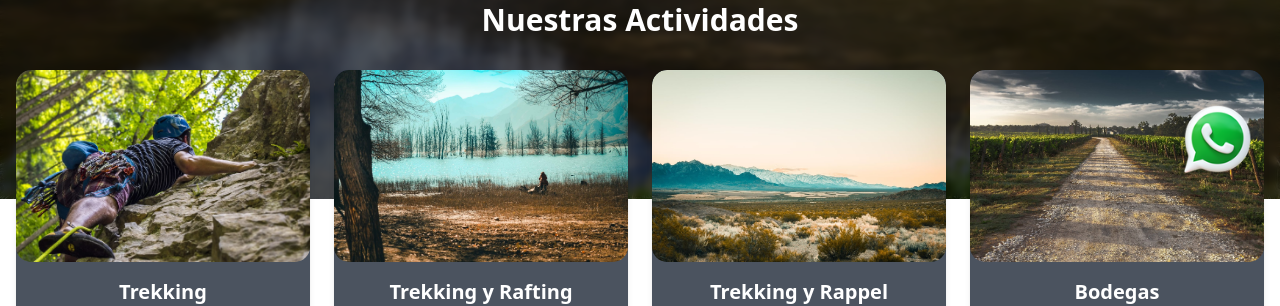
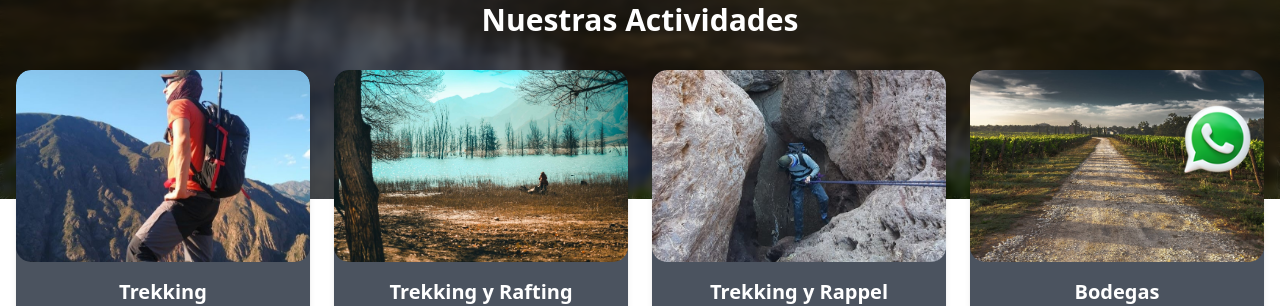
Before and after one commit to JoseGT85/INSTINTO-NOMADE-1, a React (Vite) app: page / in a window 1280 px wide. Shown: the part 601-907 px from the top of the page. Built offline with nearby package versions, Linux system fonts and the light colour scheme.

Commit message:
fotos nuevas

```diff
--- a/src/components/Activities/Activities.tsx
+++ b/src/components/Activities/Activities.tsx
@@ -4,9 +4,9 @@ import { useTranslation } from 'react-i18next';
 import './Activities.css';
 
 const activities = [
-  { name: 'Trekking', image: '/images/escalaola.jpeg'},
+  { name: 'Trekking', image: '/images/Trekking.jpeg'},
   { name: 'Trekking y Rafting', image: '/images/potrerillos.jpeg'},
-  { name: 'Trekking y Rappel', image: 'images/cordillerario.jpeg'},
+  { name: 'Trekking y Rappel', image: 'images/Rappel.jpeg'},
   { name: 'winery', image: '/images/bodega.jpeg'},
 ];
 
```
Also changed, not shown: public/images/Rappel.jpeg (added), public/images/Trekking.jpeg (added).
